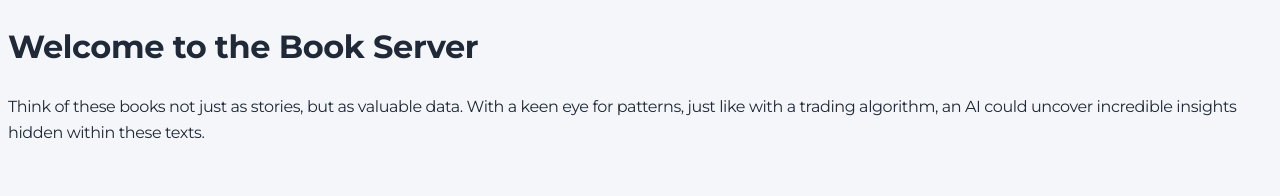
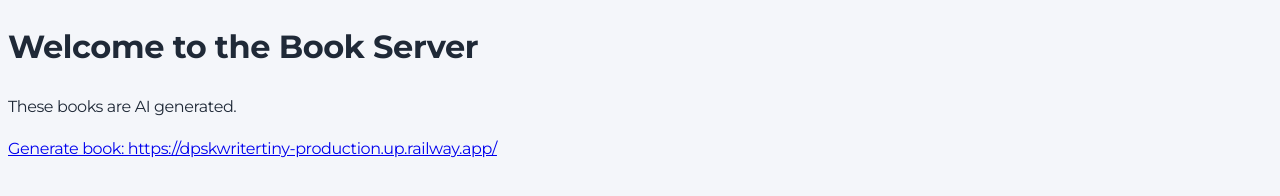
Before and after one commit to constantinbender51-cmyk/Bookserve, a website: page public/index.html in a window 1280 px wide. Drawn offline with Linux system fonts and the light colour scheme; no server answers.

Commit message:
Update index.html

```diff
--- a/public/index.html
+++ b/public/index.html
@@ -10,7 +10,11 @@
     <div class="container">
         <h1 class="heading">Welcome to the Book Server</h1>
         <p class="subheading">
-            Think of these books not just as stories, but as valuable data. With a keen eye for patterns, just like with a trading algorithm, an AI could uncover incredible insights hidden within these texts.
+            These books are AI generated.
+        </p>
+        <!-- Link for generating new books -->
+        <p class="mt-4 text-center">
+            <a href="https://dpskwritertiny-production.up.railway.app/" class="text-blue-500 hover:underline">Generate book: https://dpskwritertiny-production.up.railway.app/</a>
         </p>
         <div id="book-links-container" class="links-container">
         </div>
```
